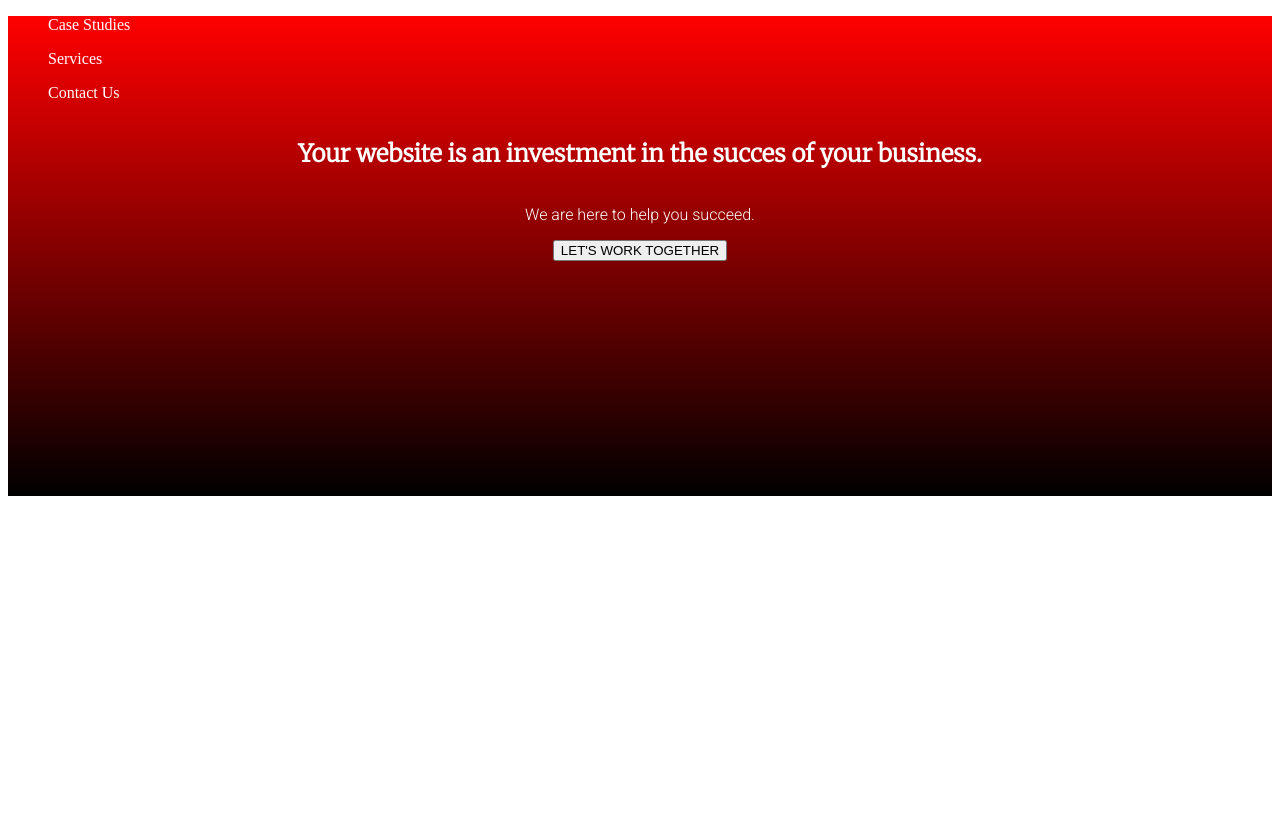
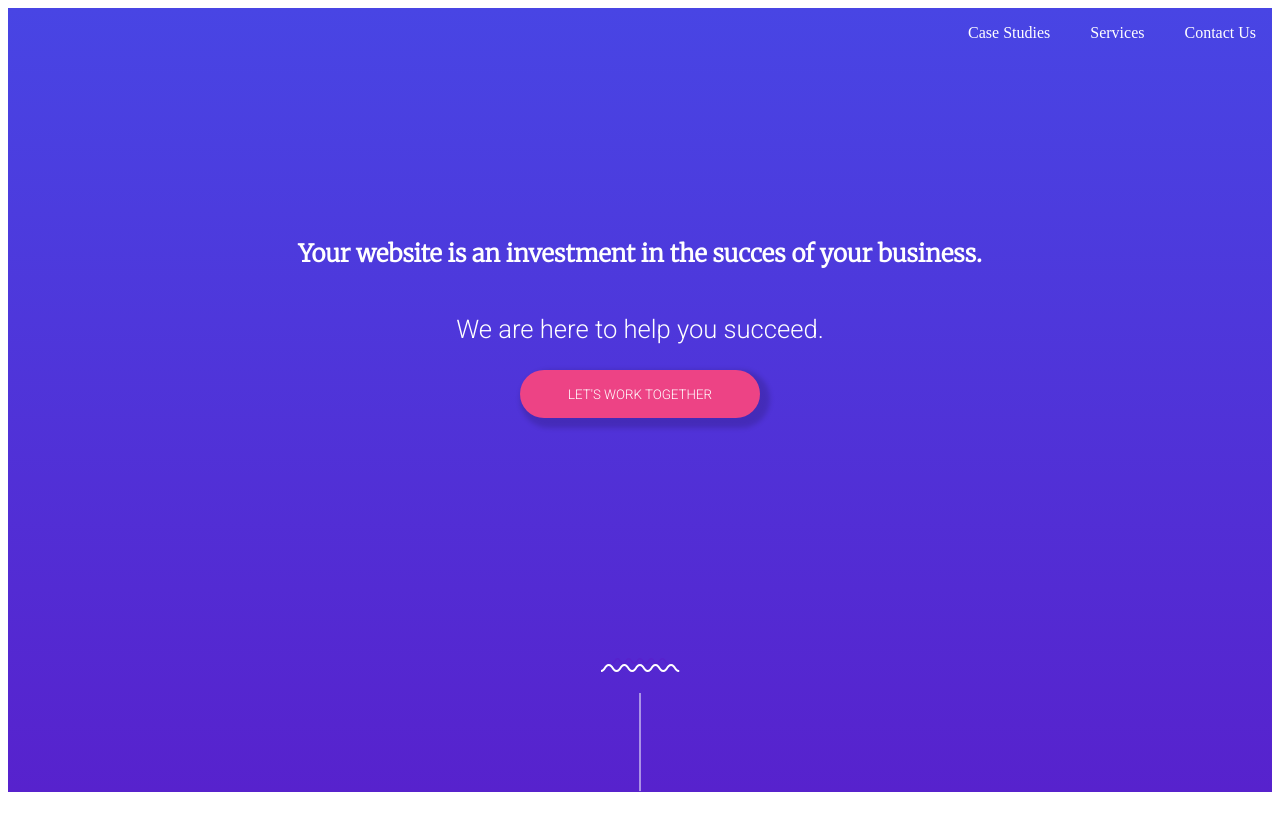
Before and after one commit to RobvdPlas/css-concept-opdracht, a plain HTML site: page index.html in a window 1280 px wide. Shown: the top 815 px of the page. Drawn offline with Linux system fonts and the light colour scheme.

Commit message:
Frontpage css en html klaar

```diff
--- a/index.html
+++ b/index.html
@@ -7,20 +7,26 @@
 </head>
 <body>
     <header>
+        <div class="inner-container">
             <nav>
                 <ul>Case Studies</ul>
                 <ul> Services</ul>
                 <ul> Contact Us</ul>
             </nav>
-        <article>
-            <div class="center">
+            <article class="frontpage_article">
+                <div class="center-div">
                     <h1>Your website is an investment in the succes of your business.</h1>
                     <p>We are here to help you succeed.</p>
                     <button> LET'S WORK TOGETHER</button>
                 </div>
             </article>
+            <figure class="squiggle">
+                <img src="assets/squiggle_line.svg" alt="">
+                <img src="assets/squiggle_line_stripe.svg" alt="">
+            </figure>
+        </div>
     </header>
-    <!-- <main>
+    <main>
         <section>
             <article>
                 <p>
@@ -66,7 +72,7 @@
                 </div>
             </article>
         </section>
-    </main> -->
+    </main>
 </body>
 
 <style>
--- a/styles.css
+++ b/styles.css
@@ -26,22 +26,58 @@ ul {
     color: white;
 }
 
+nav {
+    display: flex;
+    flex-direction: row;
+    justify-content: right;
+    padding-right: 1rem;
+}
+
 p {
     font-family: 'Roboto', sans-serif;
     color: white;
+    font-size: 1.6rem;
 }
 
-header {
-    background: linear-gradient(red,black);
-    height: 60vh;
+button {
+    font-family: 'Roboto', sans-serif;
+    background: #ED4385;
+    border: none;
+    color: white;
+    width: 15rem;
+    height: 3rem;
+    border-radius: 2rem 2rem;
+    box-shadow: 5px 5px 5px 5px rgba(0, 0, 0, 0.144);
 }
 
-.center {
+button:hover {
+    cursor: pointer;
+}
+
+
+header {
+    background: linear-gradient(#4845E4,#5722CD);
+}
+
+.frontpage_article {
+    padding: 10rem;
+}
+
+.center-div {
     display: flex;
     justify-content: center;
     align-items: center;
     flex-direction: column;
 }
+
+.squiggle {
+    display: flex;
+    align-items: center;
+    flex-direction: column;
+    margin-top: 5rem;
+}
+
+
 
 
 /* ------------------------------- 2. Typography ----------------------------------- */
```
Lines whose indentation alone changed are shown as unchanged.
